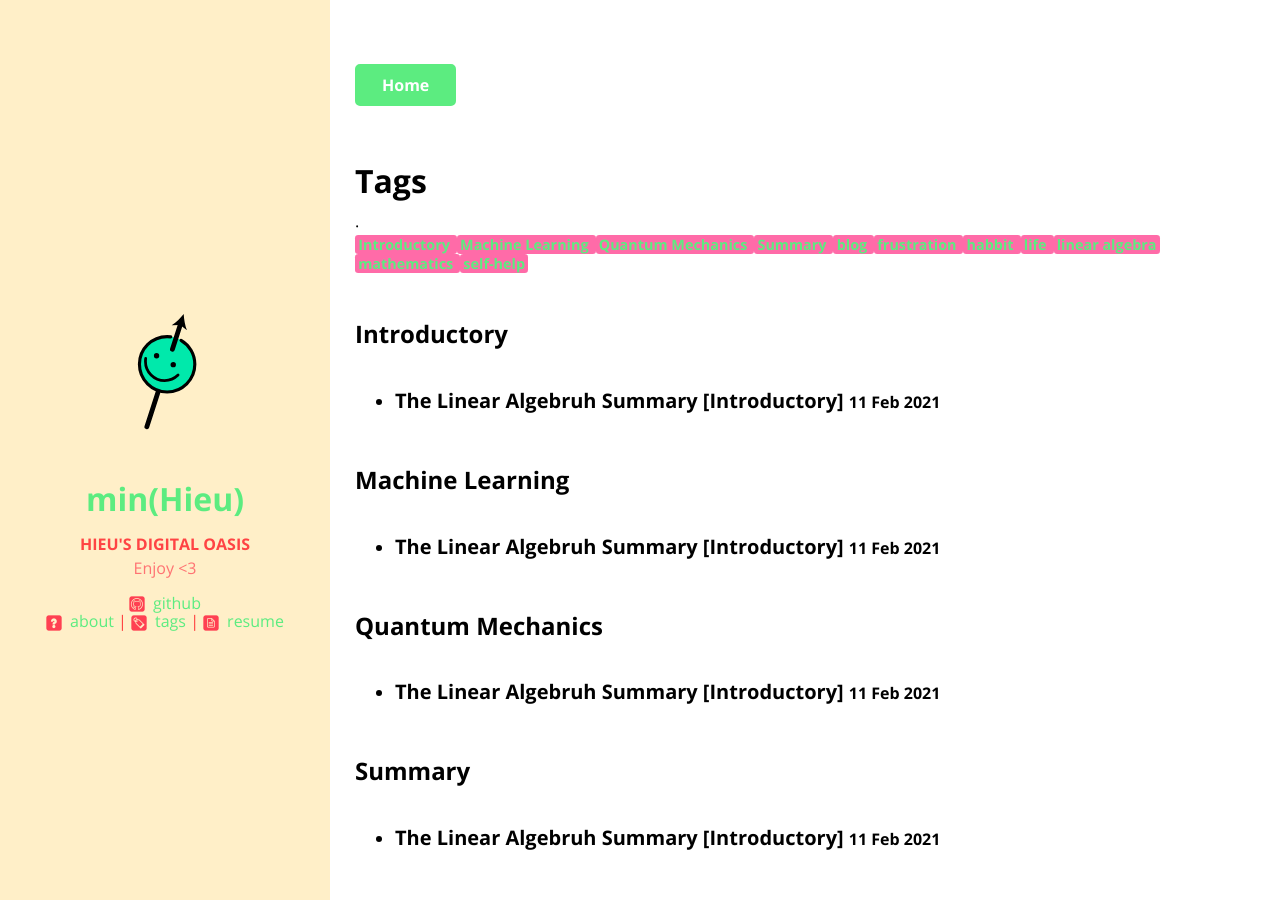
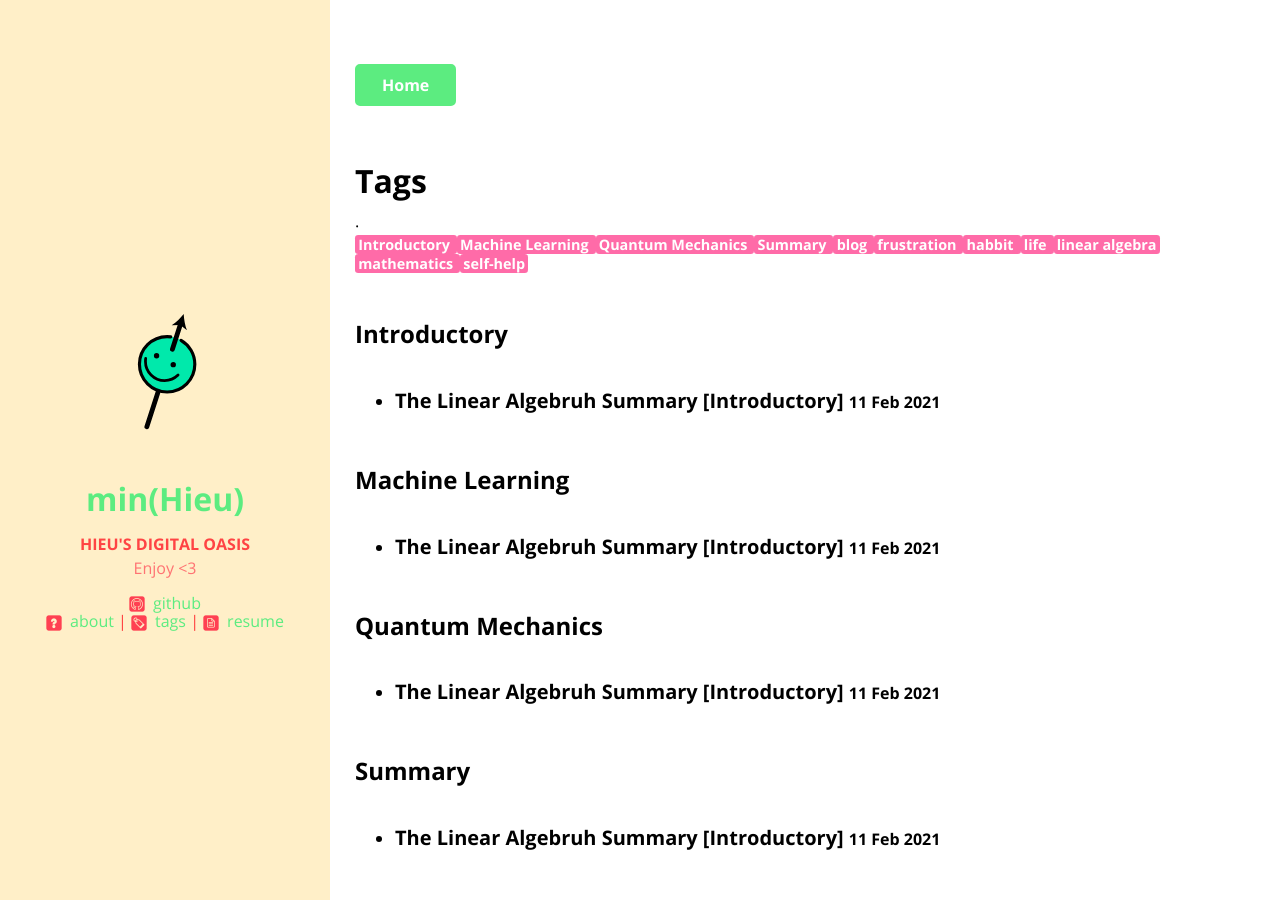
Before and after one commit to min-hieu/min-hieu.github.io, a Jekyll site: the page built from pages/tags.html, in a window 1280 px wide and 900 px high. Built offline with Jekyll 4.4.1, drawn with Linux system fonts in a browser that asks for light colours.

Commit message:
Update tags.html

```diff
--- a/pages/tags.html
+++ b/pages/tags.html
@@ -41,9 +41,7 @@ The purpose of this snippet is to list all the tags you have in your site.
 {% endcomment %}
 <span class="post-tags">
     {% for tag in tags %}
-    <span class="post-tag">
-        <a href="#{{ tag | slugify }}"> {{ tag }} </a>
-    </span>
+        <a class="tag post-tag" href="#{{ tag | slugify }}"> {{ tag }} </a>
     {% endfor %}
 </span>
 
```
